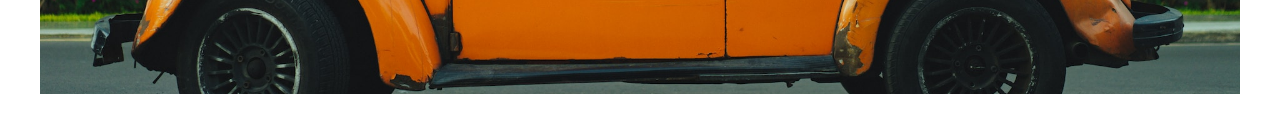
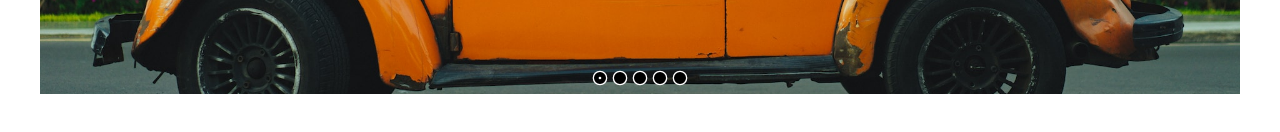
Before and after one commit to Dmitry27Zh/react-image-slider, a React (Vite) app: page / in a window 1280 px wide. Shown: the part 414-546 px from the top of the page. Built offline with nearby package versions, Linux system fonts and the light colour scheme.

Commit message:
Add pagination

```diff
--- a/src/components/ImageSlider.css
+++ b/src/components/ImageSlider.css
@@ -33,6 +33,26 @@
   fill: black;
 }
 
+.img-slider-page {
+  all: unset;
+  display: block;
+  width: 1rem;
+  height: 1rem;
+  cursor: pointer;
+  transition: scale 100ms ease-in-out;
+}
+
+.img-slider-page:hover {
+  scale: 1.2;
+}
+
+.img-slider-page > * {
+  width: 100%;
+  height: 100%;
+  stroke: white;
+  fill: black;
+}
+
 @keyframes squish {
   50% {
     scale: 1.4 0.6;
--- a/src/components/ImageSlider.tsx
+++ b/src/components/ImageSlider.tsx
@@ -1,5 +1,5 @@
 import { useState } from 'react'
-import { ArrowBigLeft, ArrowBigRight } from 'lucide-react'
+import { ArrowBigLeft, ArrowBigRight, Circle, CircleDot } from 'lucide-react'
 import './ImageSlider.css'
 
 type ImageSliderProps = {
@@ -48,6 +48,22 @@ const ImageSlider = ({ imageUrls }: ImageSliderProps) => {
       <button className="img-slider-btn" style={{ right: 0 }} onClick={showNextImage}>
         <ArrowBigRight />
       </button>
+      <div
+        style={{
+          position: 'absolute',
+          bottom: '.5rem',
+          left: '50%',
+          translate: '-50%',
+          display: 'flex',
+          gap: '.25rem',
+        }}
+      >
+        {imageUrls.map((_, index) => (
+          <button key={crypto.randomUUID()} className="img-slider-page" onClick={() => setImageIndex(index)}>
+            {index === imageIndex ? <CircleDot /> : <Circle />}
+          </button>
+        ))}
+      </div>
     </div>
   )
 }
```
